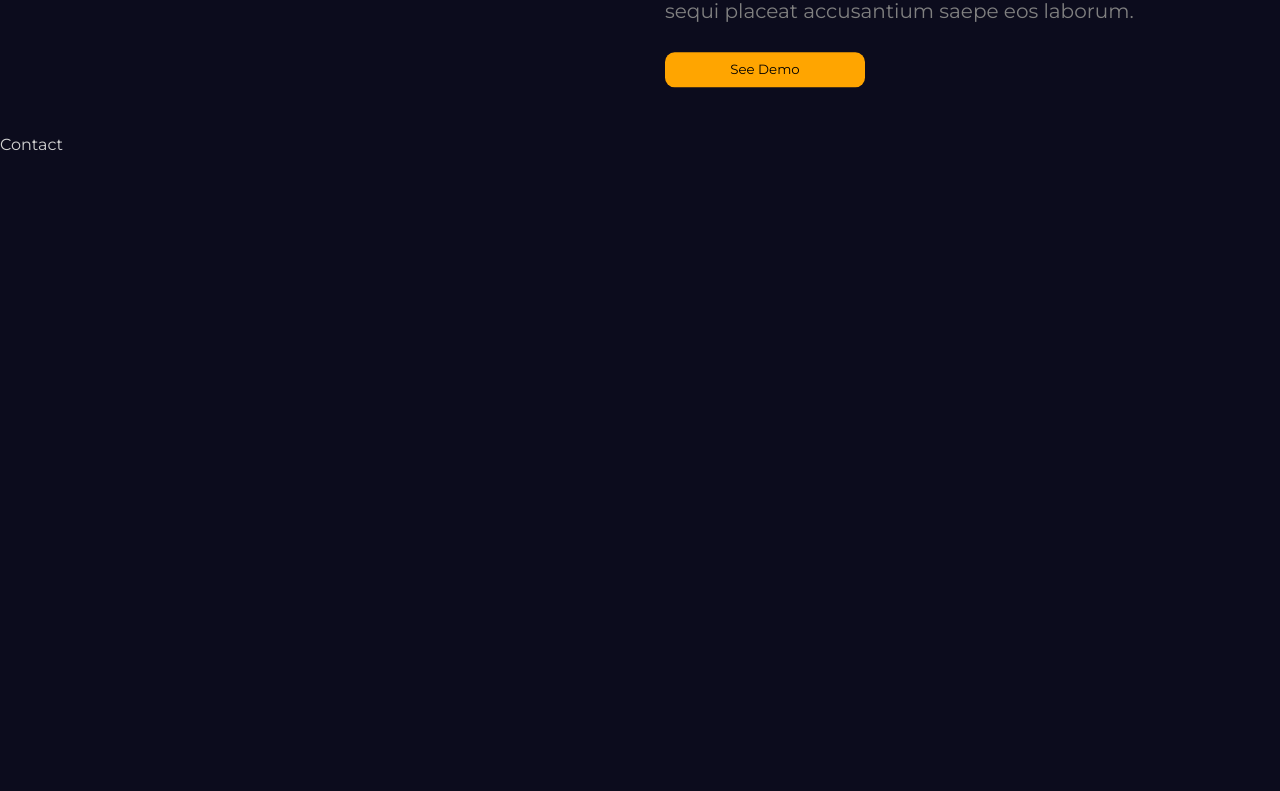
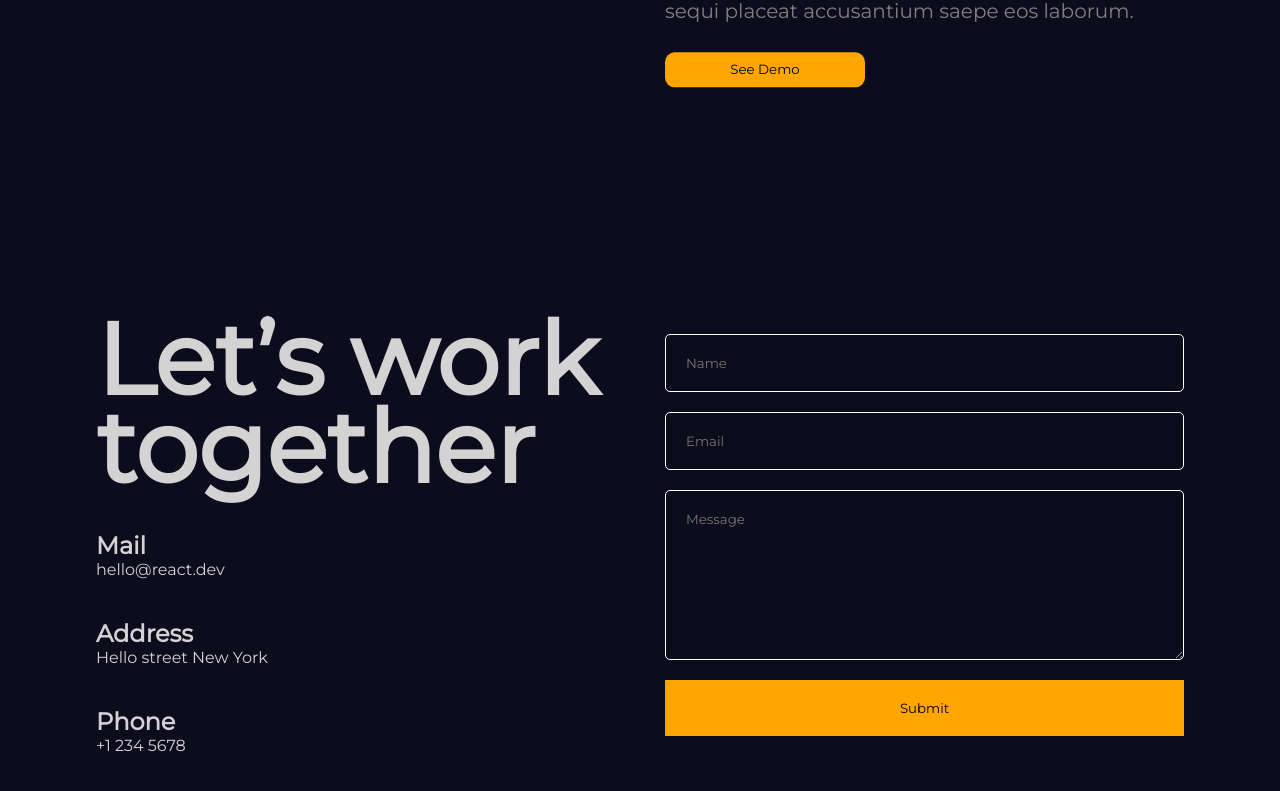
Before and after one commit to Mishrashubham10/portfolio-react, a React (Vite) app: page / in a window 1280 px wide. Shown: the part 6411-7202 px from the top of the page. Built offline with nearby package versions, Linux system fonts and the light colour scheme.

Commit message:
Creates contact page and added emailjs

```diff
--- a/package.json
+++ b/package.json
@@ -10,6 +10,7 @@
     "preview": "vite preview"
   },
   "dependencies": {
+    "@emailjs/browser": "^3.11.0",
     "@fortawesome/fontawesome-svg-core": "^6.5.1",
     "@fortawesome/free-solid-svg-icons": "^6.5.1",
     "@fortawesome/react-fontawesome": "^0.2.0",
--- a/src/App.jsx
+++ b/src/App.jsx
@@ -1,4 +1,5 @@
 import './app.scss';
+import Contact from './components/contact/Contact';
 import Hero from './components/hero/Hero';
 import Navbar from './components/navbar/Navbar';
 import Parallax from './components/parallax/Parallax';
@@ -15,12 +16,16 @@
       <section id="Services">
         <Parallax type="services" />
       </section>
-      <section><Services /></section>
+      <section>
+        <Services />
+      </section>
       <section id="Portfolio">
         <Parallax type="portfolio" />
       </section>
       <Portfolio />
-      <section id="Contact">Contact</section>
+      <section id="Contact">
+        <Contact />
+      </section>
     </div>
   );
 };
--- /dev/null
+++ b/src/components/contact/Contact.jsx
@@ -0,0 +1,121 @@
+/* eslint-disable no-unused-vars */
+import { useRef, useState } from 'react';
+import './contact.scss';
+import { motion, useInView } from 'framer-motion';
+import emailjs from '@emailjs/browser';
+
+const variants = {
+  initial: {
+    y: 500,
+    opacity: 0,
+  },
+  animate: {
+    y: 0,
+    opacity: 1,
+    transition: {
+      duration: 0.5,
+      staggerChildren: 0.1,
+    },
+  },
+};
+
+const Contact = () => {
+  const ref = useRef();
+  const formRef = useRef();
+  const [error, setError] = useState(false);
+  const [success, setSuccess] = useState(false);
+
+  const isInView = useInView(ref, { margin: '-100px' });
+
+  const sendEmail = (e) => {
+    e.preventDefault();
+
+    emailjs
+      .sendForm(
+        'service_zo67s06',
+        'template_omarvx5',
+        formRef.current,
+        'V3p5UkmtwIPvWAqxg'
+      )
+      .then(
+        (result) => {
+          setSuccess(true);
+        },
+        (error) => {
+          setError(true);
+        }
+      );
+  };
+
+  return (
+    <motion.div
+      ref={ref}
+      className="contact"
+      variants={variants}
+      initial="initial"
+      whileInView="animate"
+    >
+      <motion.div className="textContainer" variants={variants}>
+        <motion.h1 variants={variants}>Let’s work together</motion.h1>
+        <motion.div className="item" variants={variants}>
+          <h2>Mail</h2>
+          <span>hello@react.dev</span>
+        </motion.div>
+        <motion.div className="item" variants={variants}>
+          <h2>Address</h2>
+          <span>Hello street New York</span>
+        </motion.div>
+        <motion.div className="item" variants={variants}>
+          <h2>Phone</h2>
+          <span>+1 234 5678</span>
+        </motion.div>
+      </motion.div>
+      <div className="formContainer">
+        <motion.div
+          className="phoneSvg"
+          initial={{ opacity: 1 }}
+          whileInView={{ opacity: 0 }}
+          transition={{ delay: 3, duration: 1 }}
+        >
+          <svg width="450px" height="450px" viewBox="0 0 32.666 32.666">
+            <motion.path
+              strokeWidth={0.2}
+              fill="none"
+              initial={{ pathLength: 0 }}
+              animate={isInView && { pathLength: 1 }}
+              transition={{ duration: 3 }}
+              d="M28.189,16.504h-1.666c0-5.437-4.422-9.858-9.856-9.858l-0.001-1.664C23.021,4.979,28.189,10.149,28.189,16.504z
+            M16.666,7.856L16.665,9.52c3.853,0,6.983,3.133,6.981,6.983l1.666-0.001C25.312,11.735,21.436,7.856,16.666,7.856z M16.333,0
+            C7.326,0,0,7.326,0,16.334c0,9.006,7.326,16.332,16.333,16.332c0.557,0,1.007-0.45,1.007-1.006c0-0.559-0.45-1.01-1.007-1.01
+            c-7.896,0-14.318-6.424-14.318-14.316c0-7.896,6.422-14.319,14.318-14.319c7.896,0,14.317,6.424,14.317,14.319
+            c0,3.299-1.756,6.568-4.269,7.954c-0.913,0.502-1.903,0.751-2.959,0.761c0.634-0.377,1.183-0.887,1.591-1.529
+            c0.08-0.121,0.186-0.228,0.238-0.359c0.328-0.789,0.357-1.684,0.555-2.518c0.243-1.064-4.658-3.143-5.084-1.814
+            c-0.154,0.492-0.39,2.048-0.699,2.458c-0.275,0.366-0.953,0.192-1.377-0.168c-1.117-0.952-2.364-2.351-3.458-3.457l0.002-0.001
+            c-0.028-0.029-0.062-0.061-0.092-0.092c-0.031-0.029-0.062-0.062-0.093-0.092v0.002c-1.106-1.096-2.506-2.34-3.457-3.459
+            c-0.36-0.424-0.534-1.102-0.168-1.377c0.41-0.311,1.966-0.543,2.458-0.699c1.326-0.424-0.75-5.328-1.816-5.084
+            c-0.832,0.195-1.727,0.227-2.516,0.553c-0.134,0.057-0.238,0.16-0.359,0.24c-2.799,1.774-3.16,6.082-0.428,9.292
+            c1.041,1.228,2.127,2.416,3.245,3.576l-0.006,0.004c0.031,0.031,0.063,0.06,0.095,0.09c0.03,0.031,0.059,0.062,0.088,0.095
+            l0.006-0.006c1.16,1.118,2.535,2.765,4.769,4.255c4.703,3.141,8.312,2.264,10.438,1.098c3.67-2.021,5.312-6.338,5.312-9.719
+            C32.666,7.326,25.339,0,16.333,0z"
+            />
+          </svg>
+        </motion.div>
+        <motion.form
+          ref={formRef}
+          initial={{ opacity: 0 }}
+          whileInView={{ opacity: 1 }}
+          transition={{ delay: 4, duration: 1 }}
+        >
+          <input type="text" required placeholder="Name" name="name" />
+          <input type="email" required placeholder="Email" name="email" />
+          <textarea rows={8} placeholder="Message" name="message" />
+          <button>Submit</button>
+          {error && 'Error'}
+          {success && 'Success'}
+        </motion.form>
+      </div>
+    </motion.div>
+  );
+};
+
+export default Contact;
--- /dev/null
+++ b/src/components/contact/contact.scss
@@ -0,0 +1,90 @@
+@import '../../app.scss';
+
+.contact {
+  height: 100%;
+  max-width: 85%;
+  margin: 0 auto;
+  display: flex;
+  align-items: center;
+  gap: 50px;
+
+  /* @include mobile {
+    width: 100%;
+    padding: 10px;
+    flex-direction: column;
+  } */
+
+  .textContainer {
+    flex: 1;
+    display: flex;
+    flex-direction: column;
+    gap: 40px;
+
+    /* @include mobile {
+      gap: 1.25rem;
+      text-align: center;
+      align-items: center;
+      margin-top: 4.3rem;
+    } */
+
+    h1 {
+      font-size: 100px;
+      line-height: 88px;
+
+      /* @include mobile {
+        font-size: 2.2rem;
+      } */
+    }
+
+    span {
+      font-weight: 300;
+    }
+  }
+
+  .formContainer {
+    flex: 1;
+    position: relative;
+
+    /* @include mobile {
+      padding: 3.125rem;
+      width: 100%;
+    } */
+
+    .phoneSvg {
+      stroke: orange;
+      position: absolute;
+      margin: auto;
+      z-index: -1;
+    }
+
+    form {
+      display: flex;
+      flex-direction: column;
+      gap: 20px;
+
+      input,
+      textarea {
+        padding: 1.25rem;
+        background-color: transparent;
+        border: 1px solid white;
+        color: white;
+        border-radius: 5px;
+
+        /* @include mobile {
+          padding: 0.6rem;
+        } */
+      }
+
+      button {
+        padding: 20px;
+        border: none;
+        background-color: orange;
+        cursor: pointer;
+        font-weight: 500;
+        /* @include mobile {
+          padding: 0.6rem;
+        } */
+      }
+    }
+  }
+}
```
Also changed, not shown: src/components/portfolio/Portfolio.jsx (line endings or trailing spaces), 1 other file (tests, documents, lock files or other folders).
